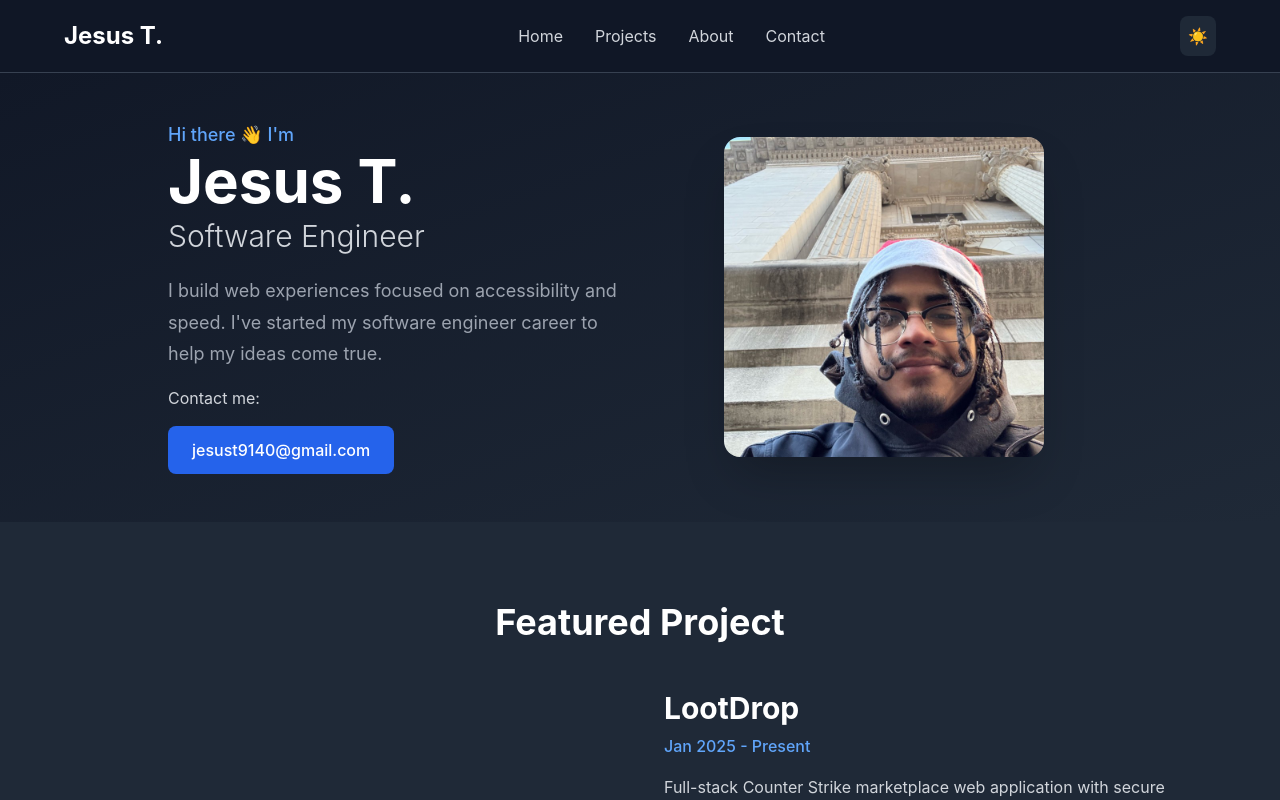
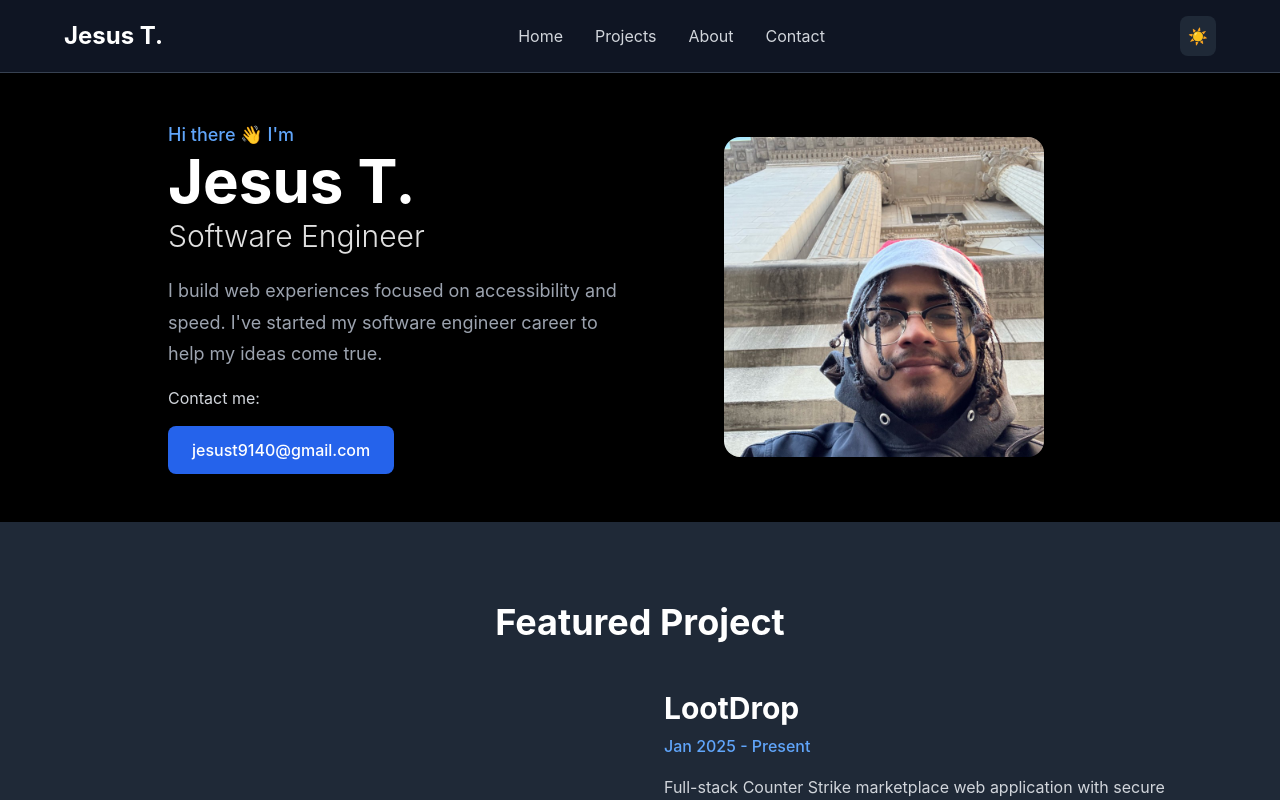
Before and after one commit to Jesust9140/MERN-Portafolio, a React (Create React App) app in the folder frontend/: page / in a window 1280 px wide. Built offline with nearby package versions, Linux system fonts and the light colour scheme; no server answers.

Commit message:
Update color scheme to pure dark/white palette

```diff
--- a/frontend/src/App.js
+++ b/frontend/src/App.js
@@ -41,11 +41,11 @@ function App() {
   };
 
   return (
-    <div className="min-h-screen bg-white dark:bg-gray-900 text-gray-900 dark:text-gray-100 transition-colors duration-300">
+    <div className="min-h-screen bg-white dark:bg-black text-black dark:text-white transition-colors duration-300">
       <Header toggleDarkMode={toggleDarkMode} />
       <Hero />
       <Projects />
-            <Certifications />
+      <Certifications />
       <About />
       <Contact />
       <Footer />
--- a/frontend/src/css/About.css
+++ b/frontend/src/css/About.css
@@ -5,7 +5,7 @@
 }
 
 .about.dark {
-  background-color: #111827;
+  background-color: #000000;
 }
 
 .about-container {
@@ -16,7 +16,7 @@
 .about-title {
   font-size: 2.25rem;
   font-weight: bold;
-  color: #111827;
+  color: #000000;
   margin-bottom: 2rem;
   text-align: center;
 }
--- a/frontend/src/css/Certifications.css
+++ b/frontend/src/css/Certifications.css
@@ -5,7 +5,7 @@
 }
 
 .certifications.dark {
-  background-color: #111827;
+  background-color: #000000;
 }
 
 .certifications-container {
--- a/frontend/src/css/Contact.css
+++ b/frontend/src/css/Contact.css
@@ -1,11 +1,11 @@
 /* Contact Component Styles */
 .contact {
   padding: 3rem 1.5rem;
-  background-color: #f9fafb;
+  background-color: white;
 }
 
 .contact.dark {
-  background-color: #1f2937;
+  background-color: #000000;
 }
 
 .contact-container {
--- a/frontend/src/css/Footer.css
+++ b/frontend/src/css/Footer.css
@@ -6,8 +6,8 @@
 }
 
 .footer.dark {
-  background-color: #111827;
-  border-top-color: #374151;
+  background-color: #000000;
+  border-top-color: #333333;
 }
 
 .footer-container {
--- a/frontend/src/css/Hero.css
+++ b/frontend/src/css/Hero.css
@@ -4,11 +4,11 @@
   display: flex;
   align-items: center;
   padding: 3rem 1.5rem;
-  background: linear-gradient(to bottom right, #eff6ff, #e0e7ff);
+  background: white;
 }
 
 .hero.dark {
-  background: linear-gradient(to bottom right, #111827, #1f2937);
+  background: #000000;
 }
 
 .hero-container {
@@ -44,7 +44,7 @@
 .hero-title {
   font-size: 3rem;
   font-weight: bold;
-  color: #111827;
+  color: #000000;
   line-height: 1.1;
 }
 
@@ -60,7 +60,7 @@
 
 .hero-subtitle {
   font-size: 1.5rem;
-  color: #374151;
+  color: #333333;
   font-weight: 300;
 }
 
@@ -71,12 +71,12 @@
 }
 
 .hero.dark .hero-subtitle {
-  color: #d1d5db;
+  color: #e0e0e0;
 }
 
 .hero-description {
   font-size: 1.125rem;
-  color: #4b5563;
+  color: #555555;
   line-height: 1.75;
   max-width: 32rem;
 }
--- a/frontend/src/css/Projects.css
+++ b/frontend/src/css/Projects.css
@@ -1,11 +1,11 @@
 /* Projects Component Styles */
 .projects {
   padding: 3rem 1.5rem;
-  background-color: #f9fafb;
+  background-color: white;
 }
 
 .projects.dark {
-  background-color: #1f2937;
+  background-color: #000000;
 }
 
 .projects-container {
@@ -16,7 +16,7 @@
 .projects-title {
   font-size: 2.25rem;
   font-weight: bold;
-  color: #111827;
+  color: #000000;
   margin-bottom: 2rem;
   text-align: center;
 }
```
